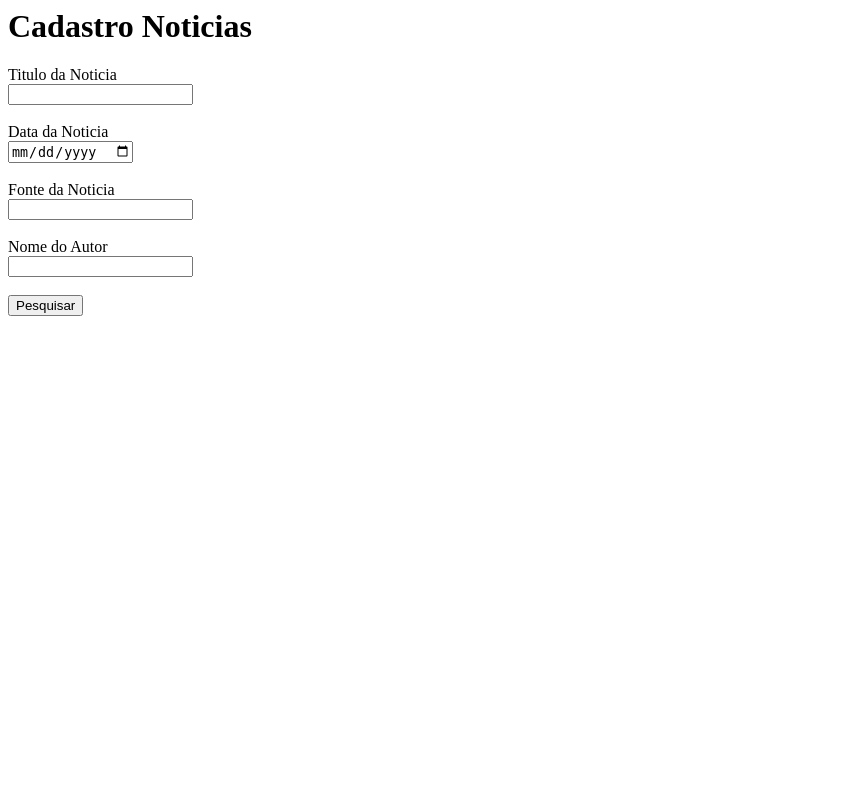
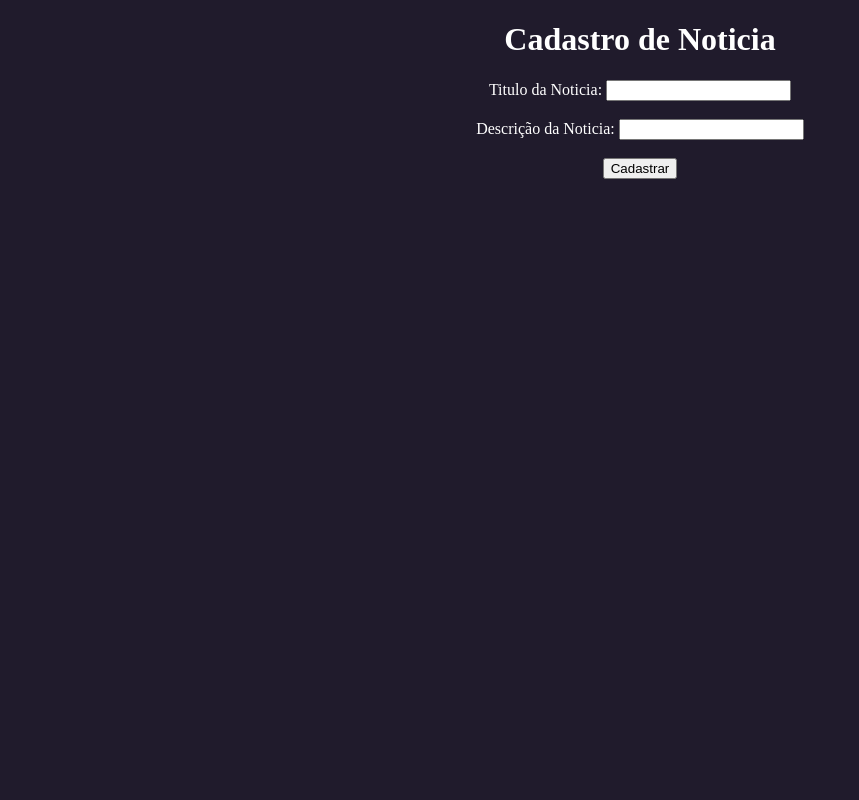
Before and after one commit to RODRIGOETEC/Space-Techs, a PHP site: page /cadastro_noticia.php in a window 1280 px wide. Shown: the whole page, without its empty margins (0-859 px from the left). Run offline with PHP 8.4, Linux system fonts and the light colour scheme.

Commit message:
Cadastro Noticia

```diff
--- a/cadastro_noticia.php
+++ b/cadastro_noticia.php
@@ -1,15 +1,61 @@
-<h1>Cadastro Noticias</h1>
+<?php
+// Conectar ao banco de dados
+$dsn = "mysql:host=localhost;dbname=spacetechs";
+$username = "root";
+$password = "";
+$pdo = new PDO($dsn, $username, $password);
 
-Titulo da Noticia<br>
-<input type="text" name="nome_noticia" value="" maxlength="45"> <br> <br>
+// Processar o formulário de cadastro
+if ($_SERVER["REQUEST_METHOD"] == "POST") {
+    $idnoticia = "";
+    $titulo_not = $_POST["titulo_not"];
+    $desc_not = $_POST["desc_not"];
 
-Data da Noticia<br>
-<input id="date" type="date"><br> <br>
+    // Inserir os dados no banco de dados
+    $query = "INSERT INTO noticia (idnoticia, titulo_not, desc_not) VALUES ('$idnoticia', '$titulo_not', '$desc_not')";
+    $stmt = $pdo->prepare($query);
+    if ($stmt->execute()) {
+        echo "Noticia adastrada com sucesso!";
+    } else {
+        echo "Erro ao cadastrar: " . mysqli_error($pdo);
+    }
+}
 
-Fonte da Noticia<br>
-<input type="text" name="nome_noticia" value="" maxlength="45"> <br> <br>
 
-Nome do Autor <br>
-<input type="text" name="nome_noticia" value="" maxlength="45"> <br> <br>
+?>
 
-<input type="submit" value="Pesquisar">
+
+<!DOCTYPE html>
+<html>
+<head>
+    <title>Cadastro de Usuário</title>
+    <style>
+        body{
+            background-color:#201b2c;
+            text-align: center;
+	justify-content: center;
+	align-items: center;
+    text-decoration-color: #ffffff;
+        }
+        h1{
+            color:#ffffff;
+        }
+
+        label{
+            color:#ffffff;
+        }
+    </style>
+</head>
+<body>
+    <h1>Cadastro de Noticia</h1>
+    <form method="post" action="<?php echo $_SERVER["PHP_SELF"]; ?>">
+        <label for="titulo_not">Titulo da Noticia:</label>
+        <input type="text" name="titulo_not" required><br><br>
+
+        <label for="desc_not">Descrição da Noticia:</label>
+        <input type="text" name="desc_not" required><br><br>
+
+        <input type="submit" value="Cadastrar">
+    </form>
+</body>
+</html>
```
Also changed, not shown: 1 other file.
